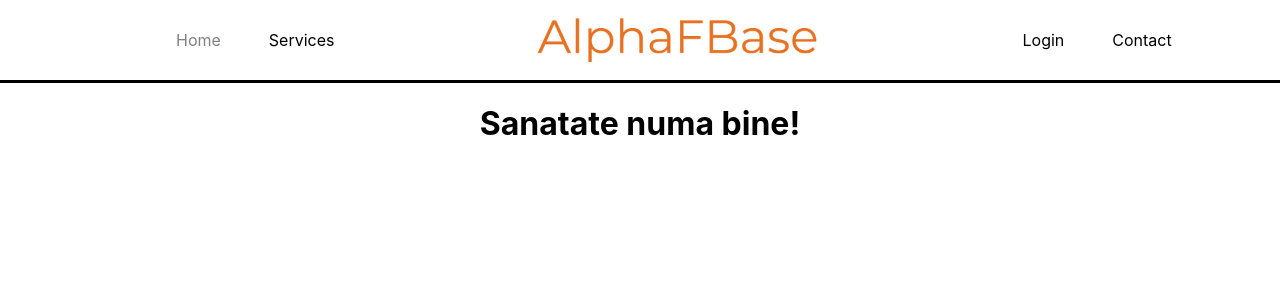
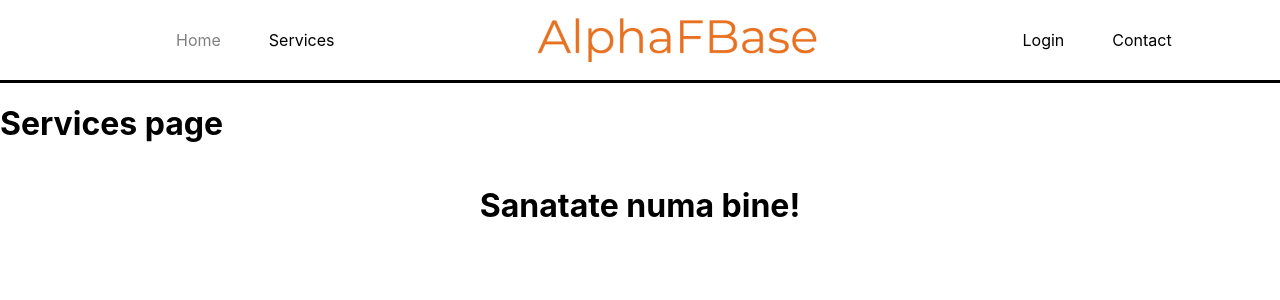
Before and after one commit to adi0300/AlphaFBase, a React (Create React App) app: page /services in a window 1280 px wide. Shown: the top 300 px of the page. Built offline with nearby package versions, Linux system fonts and the light colour scheme.

Commit message:
Added Services page

```diff
--- a/src/App.js
+++ b/src/App.js
@@ -4,13 +4,14 @@ import MainNavBar from "./components/MainNavBar";
 import { Routes } from 'react-router-dom';
 import { Route } from "react-router-dom";
 import Home from "./pages/Home";
-
+import Services from "./pages/Services";
 function App() {
   return (
     <div>
       <MainNavBar />
       <Routes>
         <Route path="/" element={<Home/>}/>
+        <Route path="/services" element={<Services/>}/>
       </Routes>
       <Footer />
     </div>
--- /dev/null
+++ b/src/pages/Services.js
@@ -0,0 +1,9 @@
+function Services() {
+    return(
+        <div>
+            <h1>Services page</h1>
+        </div>
+    );
+}
+
+export default Services;
```
